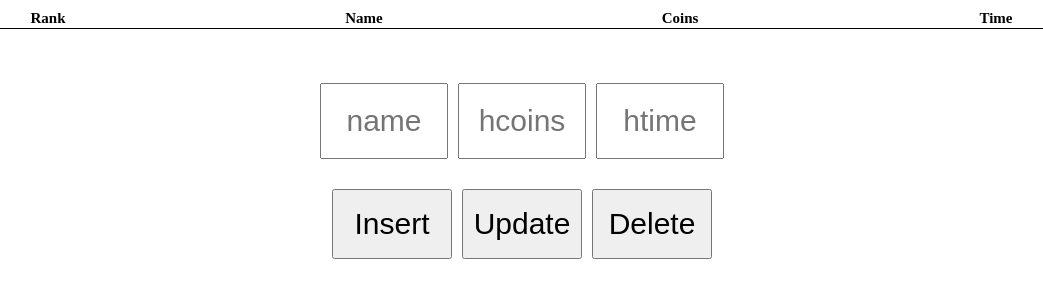
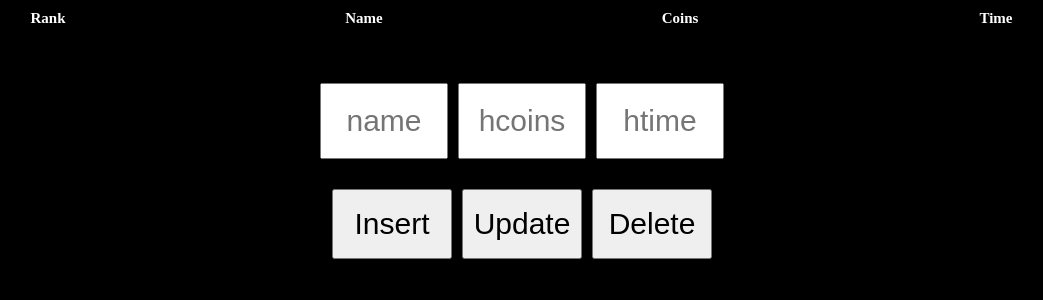
Before and after one commit to BR19-gh/Runman, a Flask app: page /runman/db in a window 1280 px wide. Shown: the top 300 px of the page, without its empty margins (118-1161 px from the left). Run offline with Flask 2, Linux system fonts and the light colour scheme; some libraries are stand-ins or nearby versions.

Commit message:
make it better

```diff
--- a/app/templates/Runman/Dashboard.html
+++ b/app/templates/Runman/Dashboard.html
@@ -35,6 +35,11 @@
 
 </body>
 <style>
+    html {
+        background-color: black;
+        color: white;
+    }
+
     #inputsContainer,
     #btnContainer {
         margin-top: 50px;
```
